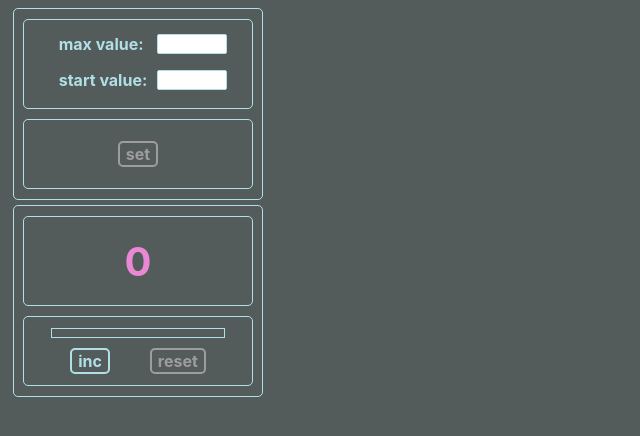
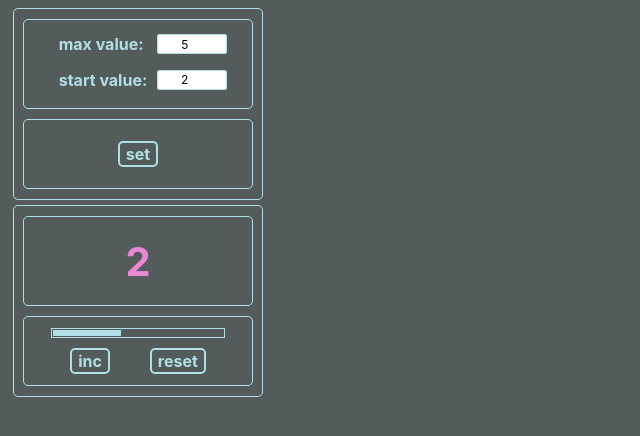
Before and after one commit to Kat10-4/counter, a React (Create React App) app: page / in a window 1280 px wide. Shown: the top 436 px of the page, without its empty margins (0-640 px from the left). Built offline with nearby package versions, Linux system fonts and the light colour scheme.

Commit message:
start&max values update

```diff
--- a/src/App.tsx
+++ b/src/App.tsx
@@ -1,42 +1,44 @@
 import React, {useState} from 'react';
 import './App.css';
 import {Counter} from './components/Counter/Counter';
-import styled from 'styled-components';
-import {StyledWrapper} from './components/StyledWrapper';
-import {ConditionalDesk} from './components/ConditionalDesk/ConditionalDesk';
+import {SettingDesk} from './components/SettingDesk/SettingDesk';
 import GlobalStyles from './styles/Global.styles';
 
 
 function App() {
-    const startValue = 0
-    const stopValue = 5
+
+    let startValue: number = 2
+    let maxValue: number = 5
 
     const [counter, setCounter] = useState<number>(startValue)
-    const [stopCounter, setStopCounter] = useState<number>(stopValue)
 
     const increaseCounter = () => {
-        if (counter < stopCounter) {
+        if (counter < maxValue) {
             setCounter(counter + 1)
         }
     }
 
-    const setRandValue = () => {
-        setStopCounter(Math.round(Math.random() * 10 + 1))
+    const resetCounter = () => setCounter(startValue)
+
+    const setNewCounter = (newStart:number,newStop:number) => {
+        startValue=newStart
+        maxValue=newStop
         setCounter(startValue)
     }
-
-    const isBtnDisabled = counter < stopCounter
 
     return (
         <div>
             <GlobalStyles/>
-            <ConditionalDesk/>
+            <SettingDesk
+                startValue={startValue}
+                maxValue={maxValue}
+                setNewCounter={setNewCounter}
+            />
             <Counter
                 counter={counter}
-                stopCounter={stopCounter}
+                stopCounter={maxValue}
                 increaseCounter={increaseCounter}
-                isBtnDisabled={isBtnDisabled}
-                setRandValue={setRandValue}/>
+                resetCounter={resetCounter}/>
         </div>
     )
         ;
--- a/src/components/Counter/Counter.tsx
+++ b/src/components/Counter/Counter.tsx
@@ -8,11 +8,11 @@ type CounterProps = {
     counter: number
     stopCounter: number
     increaseCounter: () => void
-    isBtnDisabled: boolean
-    setRandValue: () => void
+    resetCounter: () => void
 }
 
-export const Counter = ({counter, stopCounter, increaseCounter, isBtnDisabled, setRandValue}: CounterProps) => {
+export const Counter = ({counter, stopCounter, increaseCounter, resetCounter}: CounterProps) => {
+
     return (
         <StyledWrapper className={'main'}>
             <StyledWrapper className={'top'}>
@@ -24,13 +24,13 @@ export const Counter = ({counter, stopCounter, increaseCounter, isBtnDisabled, s
                     <Button
                         title={'inc'}
                         onClickHandler={increaseCounter}
-                        disabled={!isBtnDisabled}
-                        classes={!isBtnDisabled ? '' : 'active'}/>
+                        disabled={counter === stopCounter}
+                        classes={counter === stopCounter  ? '' : 'active'}/>
                     <Button
                         title={'reset'}
-                        onClickHandler={setRandValue}
-                        disabled={isBtnDisabled}
-                        classes={isBtnDisabled ? '' : 'active'}/>
+                        onClickHandler={resetCounter}
+                        disabled={false}
+                        classes={'active'}/>
                 </div>
             </StyledWrapper>
         </StyledWrapper>
--- a/src/components/ConditionalDesk/ConditionalDesk.tsx
+++ b/src/components/SettingDesk/SettingDesk.tsx
@@ -1,27 +1,49 @@
-import React from 'react';
+import React, {useState} from 'react';
 import {StyledWrapper} from '../StyledWrapper';
 import {Button} from '../Button/Button';
 import styled from 'styled-components';
 import {Theme} from '../../styles/Themes';
 
-export const ConditionalDesk = () => {
+type ConditionalDeskProps = {
+    startValue:number
+    maxValue:number
+    setNewCounter:(newStart:number,newStop:number)=>void
+}
+
+export const SettingDesk = ({startValue,maxValue,setNewCounter}: ConditionalDeskProps) => {
+
+
+    const setNewValuesHandler = () => {
+
+    }
+
+
     return (
         <StyledWrapper className={'main'}>
             <StyledWrapper className={'top'}>
                 <form>
                     <StyledFieldset>
                         <StyledLabel htmlFor={'max_value'}>max value:</StyledLabel>
-                        <StyledInput id={'max_value'} type={'number'} name={'max_value'}/>
+                        <StyledInput
+                            id={'max_value'}
+                            type={'number'}
+                            name={'max_value'}
+                            value={maxValue}
+                        />
                     </StyledFieldset>
                     <StyledFieldset>
                         <StyledLabel htmlFor={'start_value'}>start value: </StyledLabel>
-                        <StyledInput id={'start_value'} type={'number'} name={'start_value'}/>
+                        <StyledInput
+                            id={'start_value'}
+                            type={'number'}
+                            name={'start_value'}
+                            value={startValue}
+                        />
                     </StyledFieldset>
                 </form>
             </StyledWrapper>
             <StyledWrapper className={'bottom'}>
-                <Button title={'set'} onClickHandler={() => {
-                }} disabled={true}/>
+                <Button title={'set'} onClickHandler={setNewValuesHandler} disabled={false} classes={'active'}/>
             </StyledWrapper>
         </StyledWrapper>
     );
--- a/src/styles/Themes.ts
+++ b/src/styles/Themes.ts
@@ -5,7 +5,7 @@ export const Theme = {
         accent: '#b0e0e6',
         counter: {
             primary: '#ea88d6',
-            error: '#ff0000'
+            error: '#ff0062'
         },
         buttons: '#9d9d9f'
     },
```
